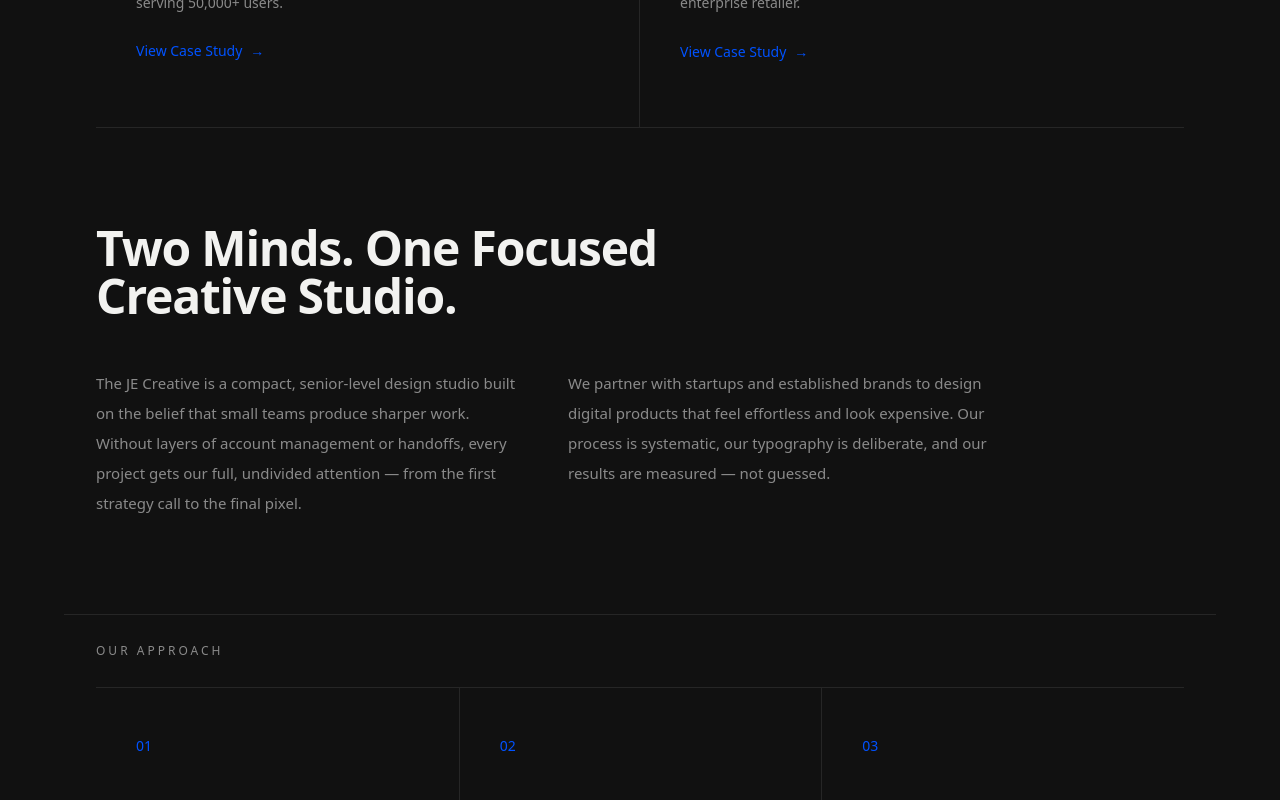
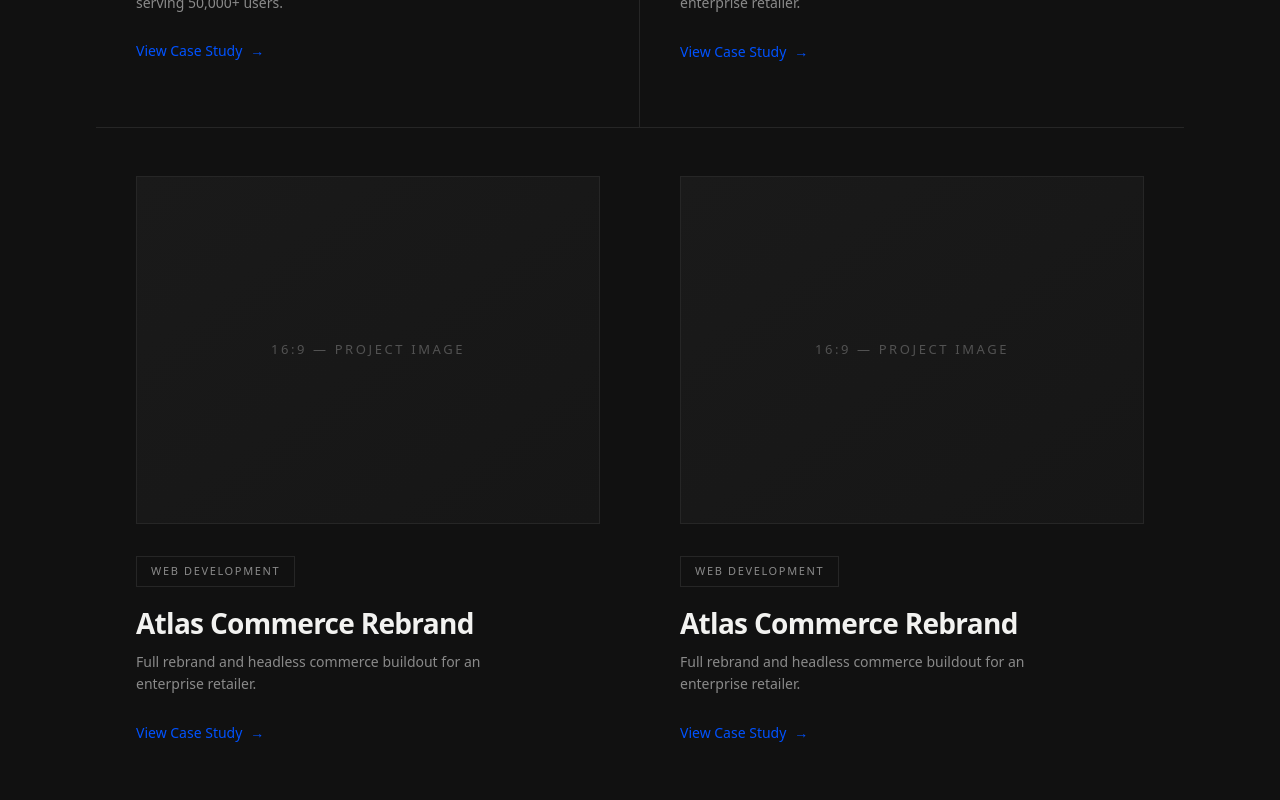
Before and after one commit to emmz3230/JE-creative, a Next.js app: page / in a window 1280 px wide. Shown: the part 1460-2260 px from the top of the page. Built offline with nearby package versions, Linux system fonts and the light colour scheme.

Commit message:
feat: add Atlas Commerce project details to projects list

```diff
--- a/libs/projects.ts
+++ b/libs/projects.ts
@@ -49,6 +49,81 @@ export const projects: Project[] = [
       { label: "Mobile bounce", value: "−27%" },
     ],
   },
+  {
+    slug: "atlas-commerce",
+    name: "Atlas Commerce Rebrand",
+    tag: "Web Development",
+    year: "2024",
+    client: "Atlas Commerce Group",
+    summary:
+      "Full rebrand and headless commerce buildout for an enterprise retailer.",
+    overview: [
+      "Atlas needed more than a new logo — their storefront was slow,, and leaking conversions on mobile. We rebuilt their brand identity and translated it into a lightning-fast headless storefront.",
+      "The result is a design-led commerce experience with sub-second page loads, a fully modular CMS, and a conversion rate that doubled within the first quarter of launch.",
+ ],
+    services: ["Brand Identity", "Web Design", "Next.js Development", "Headless CMS", "Performance Optimization"],
+    stats: [
+      { label: "Conversion rate", value: "2.1×" },
+      { label: "Load time", value: "0.8s" },
+      { label: "Mobile bounce", value: "−27%" },
+    ],
+  },
+  {
+    slug: "atlas-commerce",
+    name: "Atlas Commerce Rebrand",
+    tag: "Web Development",
+    year: "2024",
+    client: "Atlas Commerce Group",
+    summary:
+      "Full rebrand and headless commerce buildout for an enterprise retailer.",
+    overview: [
+      "Atlas needed more than a new logo — their storefront was slow,, and leaking conversions on mobile. We rebuilt their brand identity and translated it into a lightning-fast headless storefront.",
+      "The result is a design-led commerce experience with sub-second page loads, a fully modular CMS, and a conversion rate that doubled within the first quarter of launch.",
+ ],
+    services: ["Brand Identity", "Web Design", "Next.js Development", "Headless CMS", "Performance Optimization"],
+    stats: [
+      { label: "Conversion rate", value: "2.1×" },
+      { label: "Load time", value: "0.8s" },
+      { label: "Mobile bounce", value: "−27%" },
+    ],
+  },
+  {
+    slug: "atlas-commerce",
+    name: "Atlas Commerce Rebrand",
+    tag: "Web Development",
+    year: "2024",
+    client: "Atlas Commerce Group",
+    summary:
+      "Full rebrand and headless commerce buildout for an enterprise retailer.",
+    overview: [
+      "Atlas needed more than a new logo — their storefront was slow,, and leaking conversions on mobile. We rebuilt their brand identity and translated it into a lightning-fast headless storefront.",
+      "The result is a design-led commerce experience with sub-second page loads, a fully modular CMS, and a conversion rate that doubled within the first quarter of launch.",
+ ],
+    services: ["Brand Identity", "Web Design", "Next.js Development", "Headless CMS", "Performance Optimization"],
+    stats: [
+      { label: "Conversion rate", value: "2.1×" },
+      { label: "Load time", value: "0.8s" },
+      { label: "Mobile bounce", value: "−27%" },
+    ],
+  },{
+    slug: "atlas-commerce",
+    name: "Atlas Commerce Rebrand",
+    tag: "Web Development",
+    year: "2024",
+    client: "Atlas Commerce Group",
+    summary:
+      "Full rebrand and headless commerce buildout for an enterprise retailer.",
+    overview: [
+      "Atlas needed more than a new logo — their storefront was slow,, and leaking conversions on mobile. We rebuilt their brand identity and translated it into a lightning-fast headless storefront.",
+      "The result is a design-led commerce experience with sub-second page loads, a fully modular CMS, and a conversion rate that doubled within the first quarter of launch.",
+ ],
+    services: ["Brand Identity", "Web Design", "Next.js Development", "Headless CMS", "Performance Optimization"],
+    stats: [
+      { label: "Conversion rate", value: "2.1×" },
+      { label: "Load time", value: "0.8s" },
+      { label: "Mobile bounce", value: "−27%" },
+    ],
+  },
 ];
 
 export function getProject(slug: string) {
```
